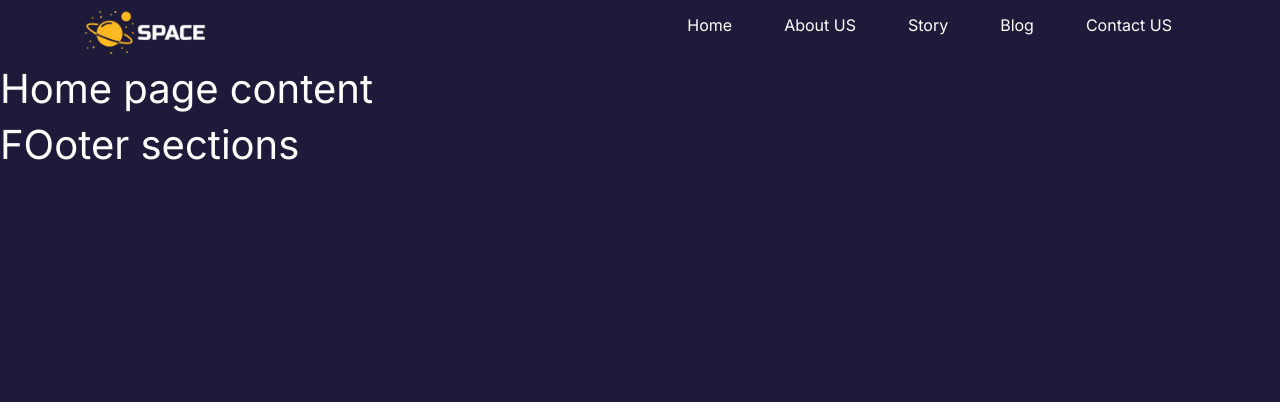
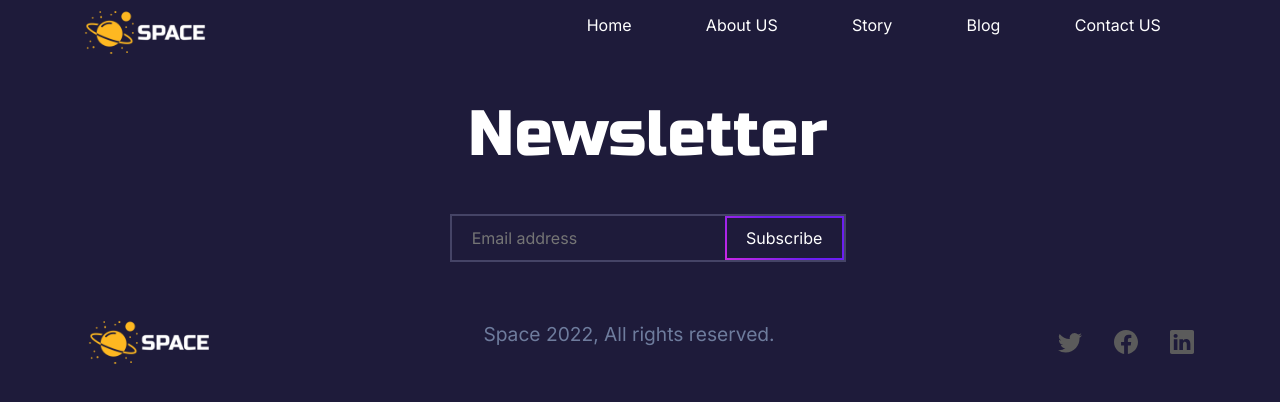
Before and after one commit to ma-foyez/space, a React (Create React App) app: page / in a window 1280 px wide. Shown: the top 402 px of the page. Built offline with nearby package versions, Linux system fonts and the light colour scheme.

Commit message:
Add footer section

```diff
--- a/src/assets/css/responsive.css
+++ b/src/assets/css/responsive.css
@@ -40,7 +40,7 @@
   }
 
   .responsive {
-    overflow-y: auto;
+    overflow-y: hidden;
     transition: 0.5s all;
     height: 0;
   }
--- a/src/assets/css/style.css
+++ b/src/assets/css/style.css
@@ -12,7 +12,7 @@
   /* background: #231e44;
   background: #1d0c41; */
   --color-white: #ffffff;
-  --color-purple: #8C21ED;
+  --color-purple: #8c21ed;
 }
 
 /***********************************
@@ -26,8 +26,6 @@ body {
   background-color: #1e1b3a;
   color: var(--color-white);
   font-family: "Inter", sans-serif;
-  /* font-family: "Russo One", sans-serif;
-  font-family: "Work Sans", sans-serif; */
 }
 
 a {
@@ -44,21 +42,23 @@ svg {
   max-height: 2.5rem;
   cursor: pointer;
 }
-/***********************************
-         Navbar CSS
-************************************/
 
-.brand-logo img {
-  width: 130px;
+.content-title {
+  font-family: "Russo One", sans-serif;
+  font-size: 4rem;
+  font-weight: 400;
+  text-align: center;
 }
 
-.navbar-menu ul li a {
-  margin: 0 1rem;
-  line-height: 19px;
-  padding: 0.5rem;
+.section-padding {
+  padding: 2rem 0 0 1rem;
+}
+
+.custom-btn {
+  background-color: transparent;
+  outline: none;
   border: 2px solid transparent;
-}
-.navbar-menu ul li a.active , .navbar-menu ul li a:hover{
+  color: var(--color-white) !important;
   border-image: linear-gradient(
     45deg,
     rgba(203, 40, 229, 1) 0%,
@@ -76,5 +76,73 @@ svg {
   );
   -webkit-border-image-slice: 2;
   border-image-slice: 2;
-  color: var(--color-purple)!important;
 }
+/***********************************
+         Navbar CSS
+************************************/
+
+.brand-logo img {
+  width: 130px;
+}
+
+.navbar-menu ul li a {
+  margin: 0 1rem;
+  line-height: 19px;
+  padding: 0.5rem 1.2rem;
+  border: 2px solid transparent;
+}
+
+.navbar-menu ul li a.active,
+.navbar-menu ul li a:hover {
+  border-image: linear-gradient(
+    45deg,
+    rgba(203, 40, 229, 1) 0%,
+    rgba(107, 30, 241, 1) 52%
+  );
+  -moz-border-image: -moz-linear-gradient(
+    45deg,
+    rgba(203, 40, 229, 1) 0%,
+    rgba(107, 30, 241, 1) 52%
+  );
+  -webkit-border-image: -webkit-linear-gradient(
+    45deg,
+    rgba(203, 40, 229, 1) 0%,
+    rgba(107, 30, 241, 1) 52%
+  );
+  -webkit-border-image-slice: 2;
+  border-image-slice: 2;
+  color: var(--color-purple) !important;
+}
+
+/***********************************
+         Footer CSS
+************************************/
+.subscription {
+  border: 2px solid #454466;
+  display: inline-block;
+  margin-top: 2rem;
+}
+
+.subscription input {
+  background: transparent;
+  border: 0;
+  outline: 0;
+  padding: 0.5rem 1.2rem;
+  color: var(--color-white);
+}
+
+.subscription button {
+  padding: 0.5rem 1.2rem;
+}
+
+.copy-right-text {
+  color: #6e7c9d;
+  font-size: 1.2rem;
+  font-weight: 400;
+}
+.footer .social svg {
+  max-height: 2rem;
+  height: 1.5rem;
+  margin: 0px 1rem;
+  fill: #5b5b5b;
+}
--- a/src/components/footer/Footer.jsx
+++ b/src/components/footer/Footer.jsx
@@ -1,9 +1,38 @@
 import React from 'react';
+import { Link } from 'react-router-dom';
+import logo from "../../assets/images/logo@3x.png";
 
 const Footer = () => {
     return (
-        <div>
-            <h1>FOoter sections</h1>
+        <div className="container section-padding text-center footer">
+            <h1 className="content-title">Newsletter</h1>
+
+            <div className="subscription">
+                <input type="text" placeholder='Email address' />
+                <button className='custom-btn'>Subscribe</button>
+            </div>
+
+            <div className="d-flex justify-content-between align-items-center mt-5">
+                <div className="brand-logo">
+                    <Link to="/">
+                        <img src={logo} alt="Space brand logo" />
+                    </Link>
+                </div>
+                <p className='copy-right-text'>Space {new Date().getFullYear()}, All rights reserved.</p>
+                <div className="social d-flex justify-space-between align-items-center">
+                    <svg xmlns="http://www.w3.org/2000/svg" fill="currentColor" class="bi bi-twitter" viewBox="0 0 16 16">
+                        <path d="M5.026 15c6.038 0 9.341-5.003 9.341-9.334 0-.14 0-.282-.006-.422A6.685 6.685 0 0 0 16 3.542a6.658 6.658 0 0 1-1.889.518 3.301 3.301 0 0 0 1.447-1.817 6.533 6.533 0 0 1-2.087.793A3.286 3.286 0 0 0 7.875 6.03a9.325 9.325 0 0 1-6.767-3.429 3.289 3.289 0 0 0 1.018 4.382A3.323 3.323 0 0 1 .64 6.575v.045a3.288 3.288 0 0 0 2.632 3.218 3.203 3.203 0 0 1-.865.115 3.23 3.23 0 0 1-.614-.057 3.283 3.283 0 0 0 3.067 2.277A6.588 6.588 0 0 1 .78 13.58a6.32 6.32 0 0 1-.78-.045A9.344 9.344 0 0 0 5.026 15z" />
+                    </svg>
+
+                    <svg xmlns="http://www.w3.org/2000/svg" fill="currentColor" class="bi bi-facebook" viewBox="0 0 16 16">
+                        <path d="M16 8.049c0-4.446-3.582-8.05-8-8.05C3.58 0-.002 3.603-.002 8.05c0 4.017 2.926 7.347 6.75 7.951v-5.625h-2.03V8.05H6.75V6.275c0-2.017 1.195-3.131 3.022-3.131.876 0 1.791.157 1.791.157v1.98h-1.009c-.993 0-1.303.621-1.303 1.258v1.51h2.218l-.354 2.326H9.25V16c3.824-.604 6.75-3.934 6.75-7.951z" />
+                    </svg>
+
+                    <svg xmlns="http://www.w3.org/2000/svg" fill="currentColor" class="bi bi-linkedin" viewBox="0 0 16 16">
+                        <path d="M0 1.146C0 .513.526 0 1.175 0h13.65C15.474 0 16 .513 16 1.146v13.708c0 .633-.526 1.146-1.175 1.146H1.175C.526 16 0 15.487 0 14.854V1.146zm4.943 12.248V6.169H2.542v7.225h2.401zm-1.2-8.212c.837 0 1.358-.554 1.358-1.248-.015-.709-.52-1.248-1.342-1.248-.822 0-1.359.54-1.359 1.248 0 .694.521 1.248 1.327 1.248h.016zm4.908 8.212V9.359c0-.216.016-.432.08-.586.173-.431.568-.878 1.232-.878.869 0 1.216.662 1.216 1.634v3.865h2.401V9.25c0-2.22-1.184-3.252-2.764-3.252-1.274 0-1.845.7-2.165 1.193v.025h-.016a5.54 5.54 0 0 1 .016-.025V6.169h-2.4c.03.678 0 7.225 0 7.225h2.4z" />
+                    </svg>
+                </div>
+            </div>
         </div>
     );
 };
--- /dev/null
+++ b/src/components/headerBanner/HeaderBanner.jsx
@@ -0,0 +1,11 @@
+import React from 'react';
+
+const HeaderBanner = () => {
+    return (
+        <div>
+
+        </div>
+    );
+};
+
+export default HeaderBanner;
--- a/src/components/headerNavbar/HeaderNavbar.jsx
+++ b/src/components/headerNavbar/HeaderNavbar.jsx
@@ -22,7 +22,7 @@ const HeaderNavbar = () => {
                             <li> <NavLink to="/about">About US</NavLink> </li>
                             <li> <NavLink to="/story">Story</NavLink> </li>
                             <li> <NavLink to="/Blog">Blog</NavLink> </li>
-                            <li> <NavLink to="/contact">Contact US</NavLink> </li>
+                            <li> <NavLink to="/contact" className="custom-btn" >Contact US</NavLink> </li>
                         </ul>
                     </div>
                 </div>
--- a/src/pages/HomePage.jsx
+++ b/src/pages/HomePage.jsx
@@ -1,10 +1,11 @@
 import React from 'react';
+import HeaderBanner from '../components/headerBanner/HeaderBanner';
 import MainLayout from '../layouts/MainLayout';
 
 const HomePage = () => {
     return (
         <MainLayout title="Home">
-            <h1>Home page content</h1>
+            <HeaderBanner />
         </MainLayout>
     );
 };
```
Also changed, not shown: 1 other file (tests, documents, lock files or other folders).
